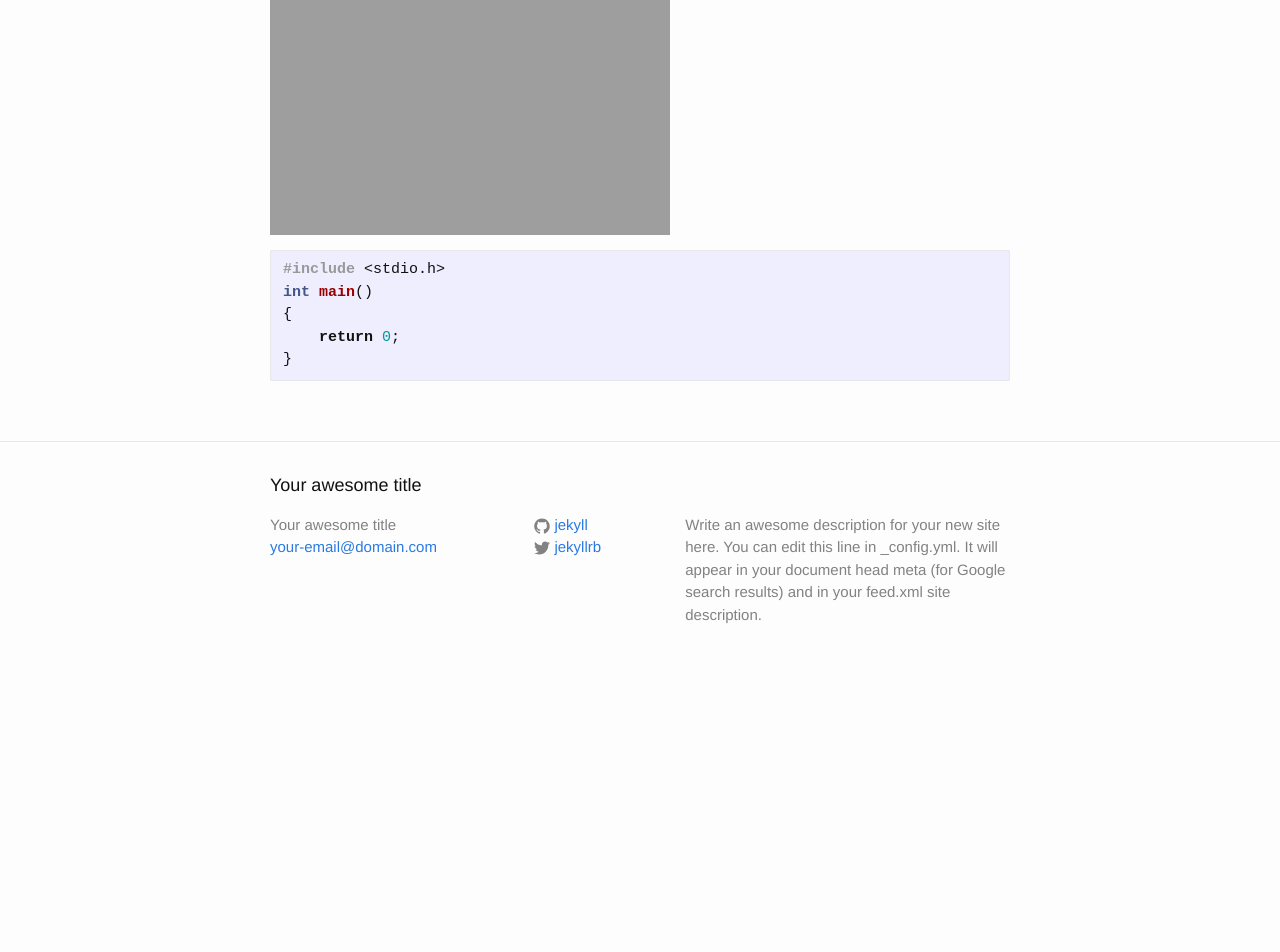
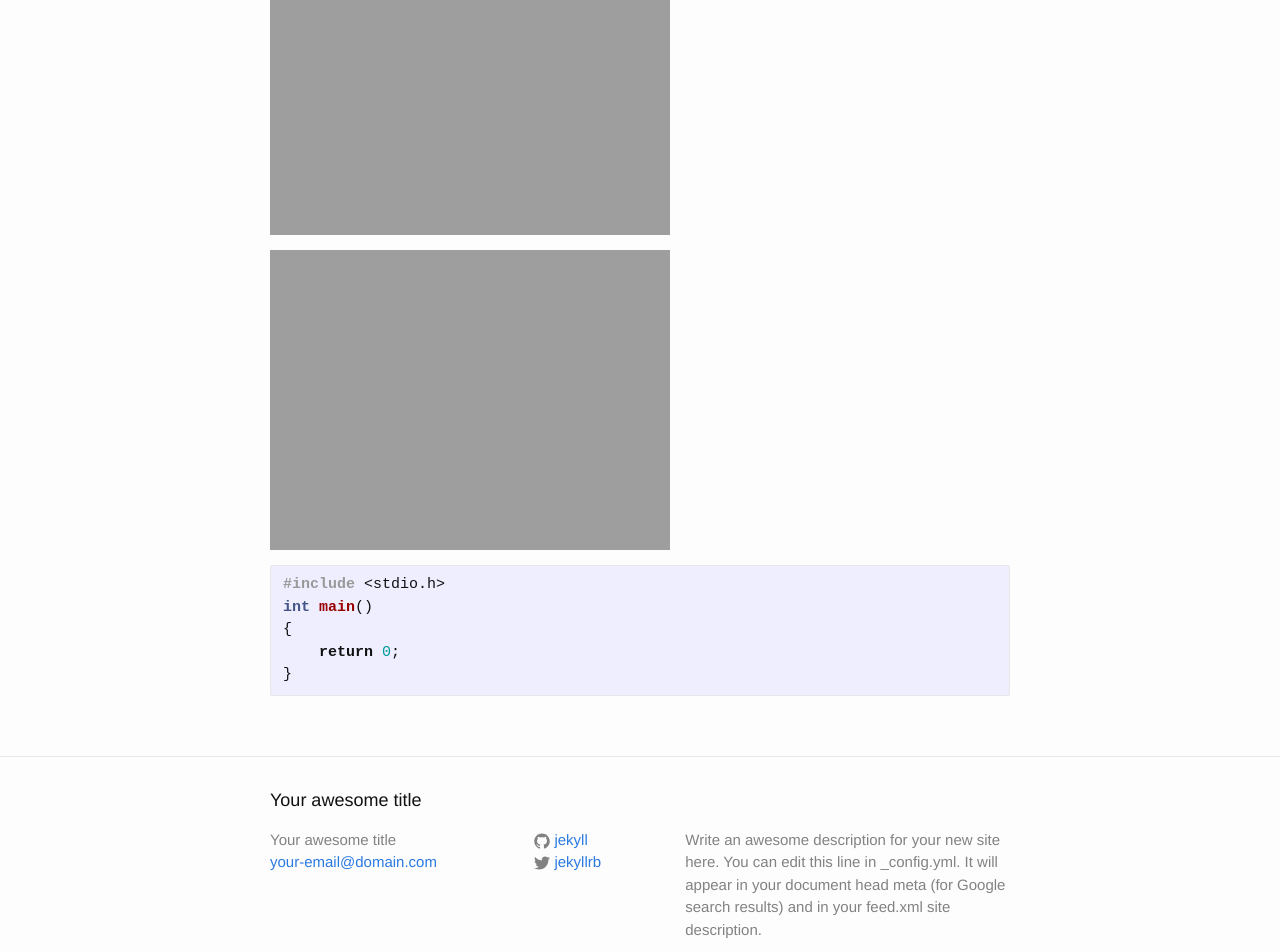
Before and after one commit to yuzuaflo/jekyllsample2, a Jekyll site: the page built from _posts/2016-05-15-sample.markdown, in a window 1280 px wide. Shown: the part 1009-1961 px from the top of the page. Built offline with Jekyll 4.4.1, drawn with Linux system fonts in a browser that asks for light colours; before the commit the page ends 1695 px from its top, so only the background shows below that.

Commit message:
first commit

````diff
--- a/_posts/2016-05-15-sample.markdown
+++ b/_posts/2016-05-15-sample.markdown
@@ -28,6 +28,8 @@ Check out the [Jekyll docs][jekyll-docs] for more info on how to get the most ou
 
 ![Image of Yama]({{site.github.url}}/images/IMG_8049.JPG)
 
+![Image of Yama](http://yuzuaflo.github.io/blog/images/IMG_8049.JPG)
+
 ```c
 #include <stdio.h>
 int main()
````
